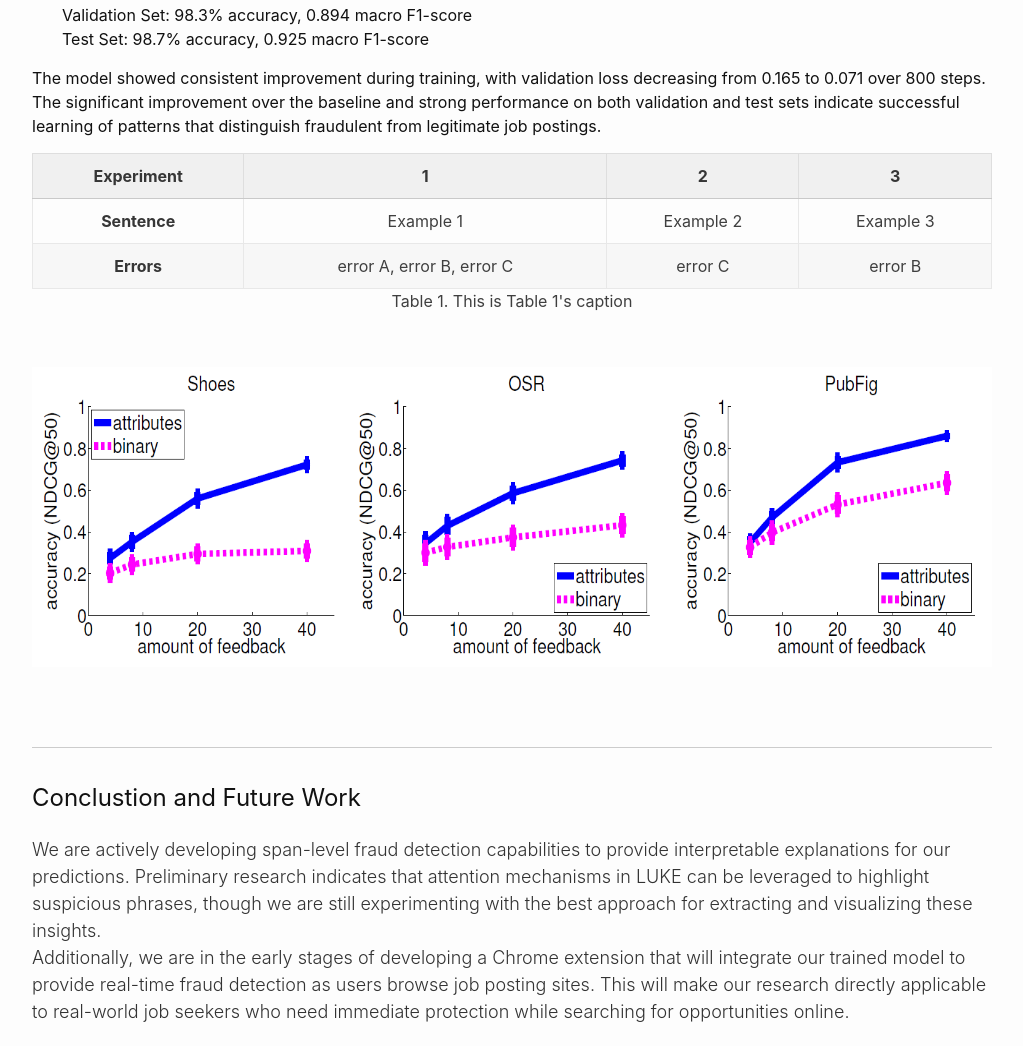
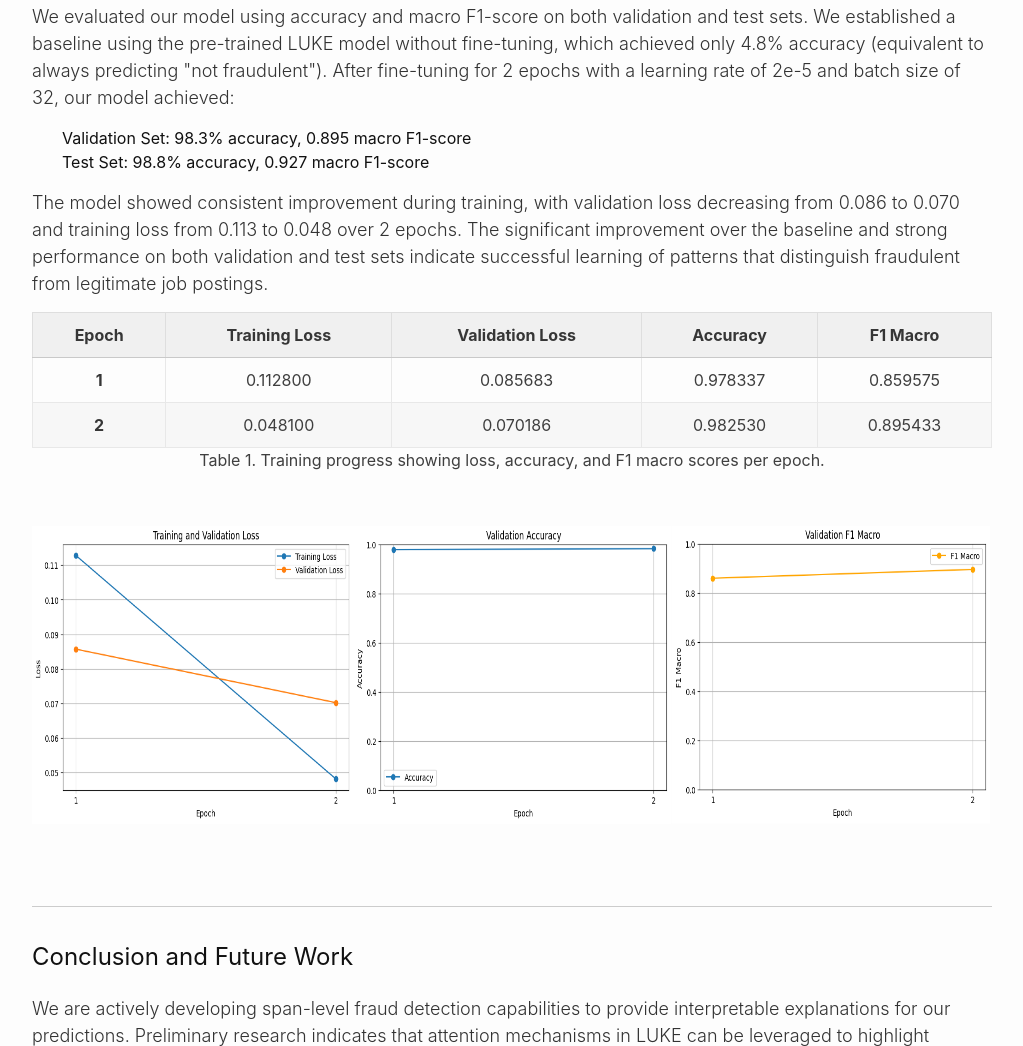
Before and after one commit to teamnoname2-0/csci5541finalprojwebsite, a plain HTML site: page index.html in a window 1280 px wide. Shown: the part 3535-4581 px from the top of the page, without its empty margins (128-1151 px from the left). Drawn offline with Linux system fonts and the light colour scheme; a web font is replaced by a local one.

Commit message:
Updates following midterm meeting

```diff
--- a/index.html
+++ b/index.html
@@ -134,10 +134,11 @@ Online job scams pose significant risks to newgrad job seekers, making automated
 vulnerable users. We fine-tune LUKE, a language model with entity-aware self-attention, on the Real or Fake Job Posting
 Prediction dataset to classify fraudulent job postings. Our approach combines job titles, company profiles, descriptions,
 requirements, and benefits into a unified text representation. After two epochs of fine-tuning on 12,873 training examples,
-our model achieves 98.3% accuracy and 0.89 macro F1-score on the validation set, and 98.7% accuracy with 0.92 macro
+our model achieves 98.3% accuracy and 0.895 macro F1-score on the validation set, and 98.8% accuracy with 0.927 macro
 F1-score on the test set. We are currently developing span-level fraud detection capabilities to identify specific
-fraudulent elements within postings and building a Chrome extension to provide real-time fraud detection for job seekers
-browsing online job boards.
+fraudulent elements within postings, implementing counterfactual token fairness analysis to ensure the model doesn't
+discriminate based on sensitive attributes like location or visa requirements, and building a Chrome extension to provide
+real-time fraud detection for job seekers browsing online job boards.
 </p>
 
 <hr>
@@ -205,12 +206,16 @@ description, requirements, and benefits) into a single text representation. We u
 dataset from Kaggle, which contains 17,880 job postings with approximately 4.8% fraudulent examples. The dataset was split
 80-10-10 into training, validation, and test sets with stratified sampling to maintain class balance.
 <br>
-We are currently researching and beginning to implement two key extensions to our base classifier:
+We are currently researching and beginning to implement three key extensions to our base classifier:
 
 <ol>
   <li>Span-level fraud detection: Rather than just classifying entire postings, we are developing methods to identify
     specific spans of text that contribute most to fraud predictions. This will provide interpretable explanations to users
     about which parts of a job posting are suspicious.</li>
+  <li>Counterfactual fairness analysis: We are implementing counterfactual token fairness to ensure our model doesn't
+    discriminate based on sensitive contextual attributes such as location, visa requirements, or remote work status.
+    By creating counterfactual variants (e.g., changing location or visa terms) and analyzing how they affect predictions,
+    we will measure fairness by comparing true and false positive rates across these attributes.</li>
   <li>Chrome extension deployment: We are building a browser extension that will integrate our fraud detection model to
     provide real-time warnings as users browse job posting websites, making the technology directly accessible to job
     seekers.</li>
@@ -243,45 +248,49 @@ deployment strategies, including potential model distillation or API-based infer
 We evaluated our model using accuracy and macro F1-score on both validation and test sets. We established a baseline
 using the pre-trained LUKE model without fine-tuning, which achieved only 4.8% accuracy (equivalent to always predicting
 "not fraudulent"). After fine-tuning for 2 epochs with a learning rate of 2e-5 and batch size of 32, our model achieved:
+</p>
 
 <ul>
-  <li>Validation Set: 98.3% accuracy, 0.894 macro F1-score</li>
-  <li>Test Set: 98.7% accuracy, 0.925 macro F1-score</li>
+  <li>Validation Set: 98.3% accuracy, 0.895 macro F1-score</li>
+  <li>Test Set: 98.8% accuracy, 0.927 macro F1-score</li>
 </ul>
 
-The model showed consistent improvement during training, with validation loss decreasing from 0.165 to 0.071 over 800
-steps. The significant improvement over the baseline and strong performance on both validation and test sets indicate
-successful learning of patterns that distinguish fraudulent from legitimate job postings.
-
+<p>
+The model showed consistent improvement during training, with validation loss decreasing from 0.086 to 0.070 and training
+loss from 0.113 to 0.048 over 2 epochs. The significant improvement over the baseline and strong performance on both
+validation and test sets indicate successful learning of patterns that distinguish fraudulent from legitimate job postings.
 </p>
 <table>
   <thead>
     <tr>
-      <th style="text-align: center"><strong>Experiment</strong></th>
-      <th style="text-align: center">1</th>
-      <th style="text-align: center">2</th>
-      <th style="text-align: center">3</th>
+      <th style="text-align: center"><strong>Epoch</strong></th>
+      <th style="text-align: center">Training Loss</th>
+      <th style="text-align: center">Validation Loss</th>
+      <th style="text-align: center">Accuracy</th>
+      <th style="text-align: center">F1 Macro</th>
     </tr>
   </thead>
   <tbody>
     <tr>
-      <td style="text-align: center"><strong>Sentence</strong></td>
-      <td style="text-align: center">Example 1</td>
-      <td style="text-align: center">Example 2</td>
-      <td style="text-align: center">Example 3</td>
+      <td style="text-align: center"><strong>1</strong></td>
+      <td style="text-align: center">0.112800</td>
+      <td style="text-align: center">0.085683</td>
+      <td style="text-align: center">0.978337</td>
+      <td style="text-align: center">0.859575</td>
     </tr>
     <tr>
-      <td style="text-align: center"><strong>Errors</strong></td>
-      <td style="text-align: center">error A, error B, error C</td>
-      <td style="text-align: center">error C</td>
-      <td style="text-align: center">error B</td>
+      <td style="text-align: center"><strong>2</strong></td>
+      <td style="text-align: center">0.048100</td>
+      <td style="text-align: center">0.070186</td>
+      <td style="text-align: center">0.982530</td>
+      <td style="text-align: center">0.895433</td>
     </tr>
   </tbody>
-  <caption>Table 1. This is Table 1's caption</caption>
+  <caption>Table 1. Training progress showing loss, accuracy, and F1 macro scores per epoch.</caption>
 </table>
 <br>
 <div style="text-align: center;">
-<img style="height: 300px;" alt="" src="./files/results.png">
+<img style="height: 300px;" alt="" src="./files/graphs.png">
 </div>
 <br><br>
 
@@ -289,19 +298,27 @@ successful learning of patterns that distinguish fraudulent from legitimate job
 
 
 
-<h2 id="conclusion">Conclustion and Future Work</h2>
+<h2 id="conclusion">Conclusion and Future Work</h2>
 <p>
 
 We are actively developing span-level fraud detection capabilities to provide interpretable explanations for our
 predictions. Preliminary research indicates that attention mechanisms in LUKE can be leveraged to highlight suspicious
 phrases, though we are still experimenting with the best approach for extracting and visualizing these insights.
-<br>
+<br><br>
+A key focus of our ongoing work is ensuring fairness in fraud detection. We are implementing counterfactual fairness
+analysis to identify whether sensitive attributes like location, visa requirements, or remote work status unfairly
+influence our model's predictions. By generating counterfactual variants of job postings and measuring changes in
+classification outcomes, we aim to detect and mitigate potential biases. This work will help ensure that legitimate
+job postings aren't flagged as fraudulent simply due to attributes like requiring visa sponsorship or being in certain
+geographic locations.
+<br><br>
 Additionally, we are in the early stages of developing a Chrome extension that will integrate our trained model to
-provide real-time fraud detection as users browse job posting sites. This will make our research directly applicable
-to real-world job seekers who need immediate protection while searching for opportunities online.
+provide real-time fraud detection as users browse job posting sites. This extension will display both the fraud
+classification and the span-level explanations, allowing users to understand why a posting was flagged. This will make
+our research directly applicable to real-world job seekers who need immediate protection while searching for
+opportunities online.
 
 </p>
-
 
 <hr>
 
```
Also changed, not shown: files/graphs.png (added).
